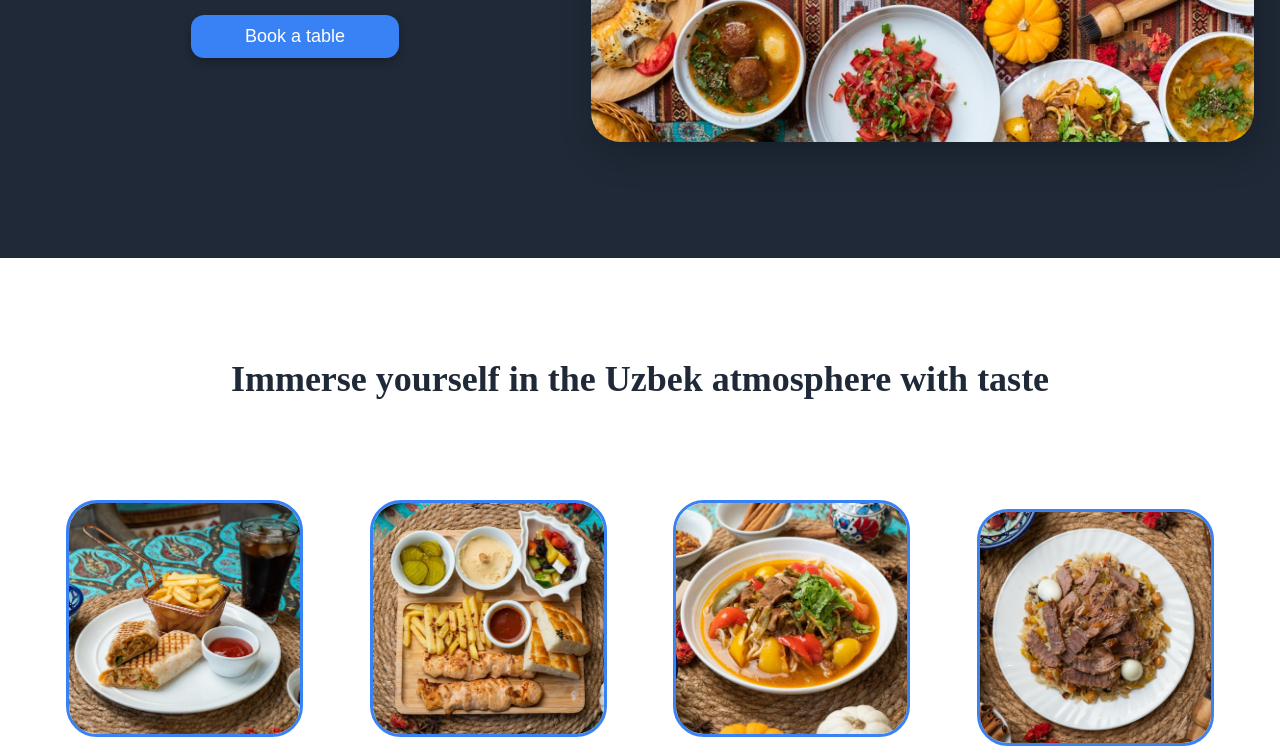
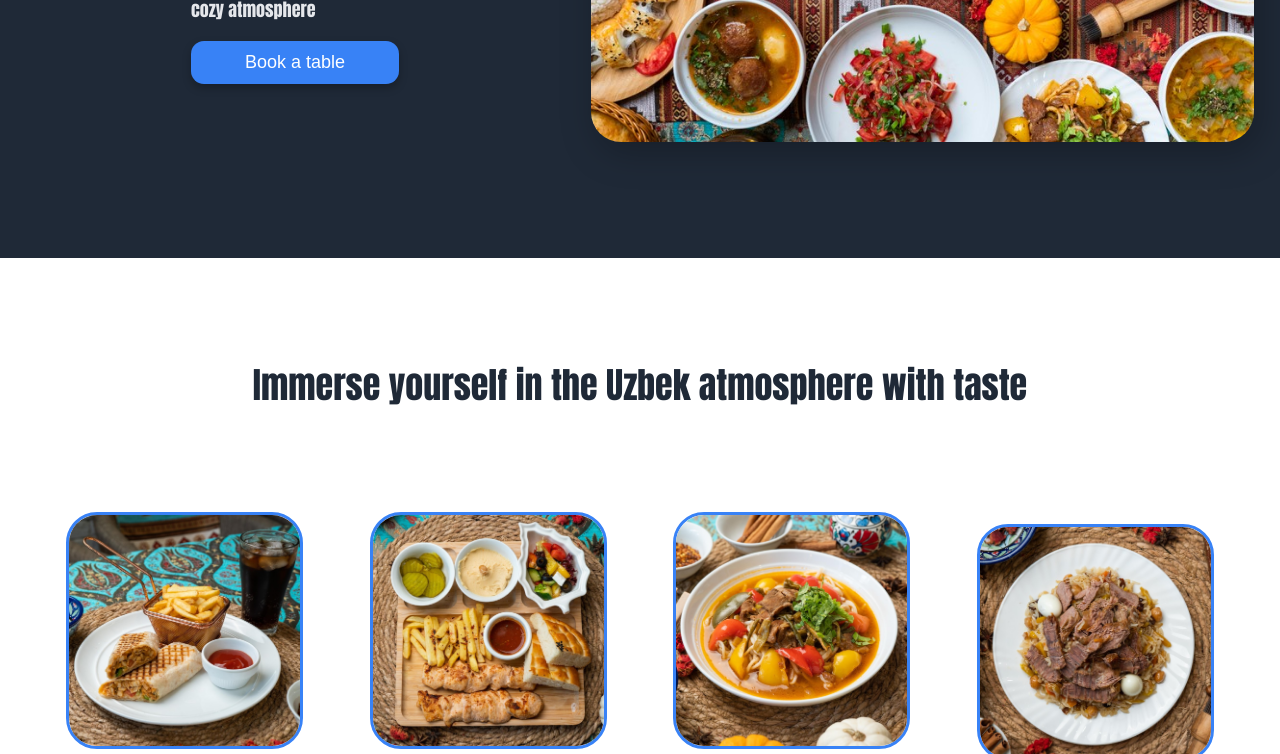
Before and after one commit to Bekhruzakhmadjanov/zira-restaurant, a plain HTML site: page index.html in a window 1280 px wide. Shown: the part 492-1246 px from the top of the page. Drawn offline with Linux system fonts and the light colour scheme.

Commit message:
Edit index.html

```diff
--- a/index.html
+++ b/index.html
@@ -2,9 +2,8 @@
 <html lang="en">
     <head>
         <meta charset="UTF-8">
-        <meta http-equiv="X-UA-Compatible" content="IE=edge">
         <meta name="viewport" content="width=device-width, initial-scale=1.0">
-        <link href="https://fonts.googleapis.com/css?family=Arvo&display=swap" rel="stylesheet">
+        <!-- <link href="https://fonts.googleapis.com/css?family=Arvo&display=swap" rel="stylesheet"> -->
         <title>Zira Restaurant</title>
         <link rel="stylesheet" href="style.css">
     </head>
--- a/style.css
+++ b/style.css
@@ -1,7 +1,7 @@
 body {
     display: flex;
     flex-direction: column;
-    /* font-family: Impact, Haettenschweiler, 'Arial Narrow Bold', sans-serif; */
+    font-family: Impact, Haettenschweiler, 'Arial Narrow Bold', sans-serif;
     margin: 0;
 }
 
```
